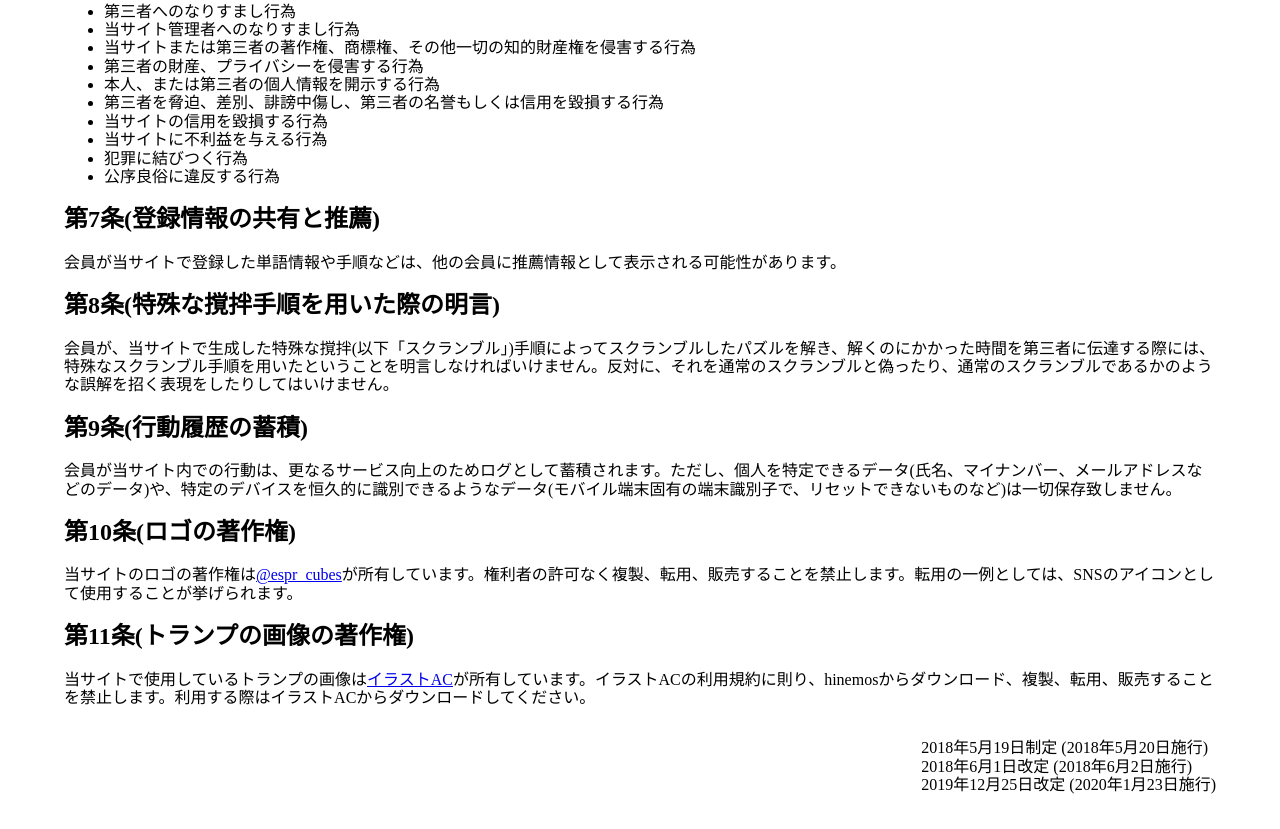
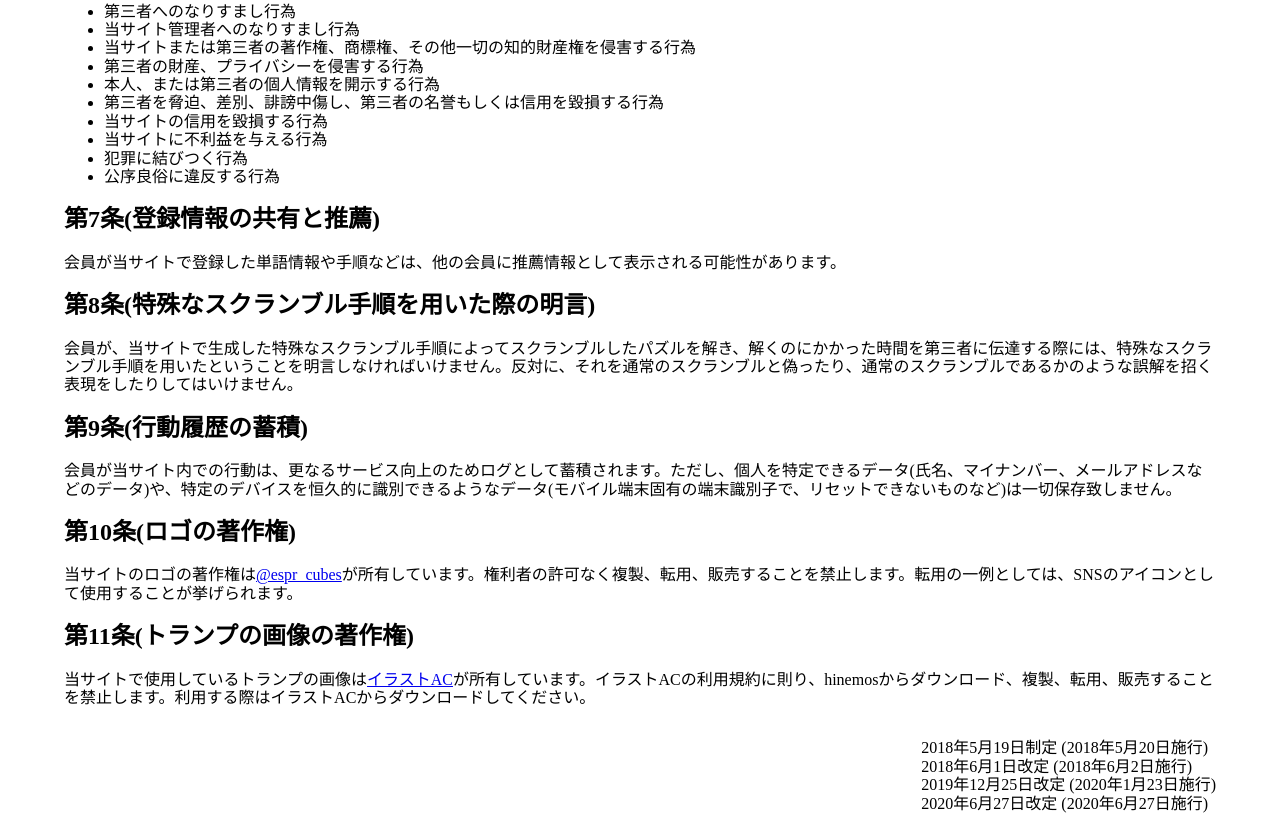
Before and after one commit to sakabar/hinemos, a website: page src/html/terms.html in a window 1280 px wide. Shown: the part 882-1711 px from the top of the page. Drawn offline with nearby package versions, Linux system fonts and the light colour scheme; files that its build step writes are made by us from their sources.

Commit message:
利用規約の文言改定: 撹拌手順→スクランブル手順

```diff
--- a/src/html/terms.html
+++ b/src/html/terms.html
@@ -96,9 +96,9 @@
         会員が当サイトで登録した単語情報や手順などは、他の会員に推薦情報として表示される可能性があります。
       </p>
 
-      <h2>第8条(特殊な撹拌手順を用いた際の明言)</h2>
+      <h2>第8条(特殊なスクランブル手順を用いた際の明言)</h2>
       <p>
-        会員が、当サイトで生成した特殊な撹拌(以下「スクランブル」)手順によってスクランブルしたパズルを解き、解くのにかかった時間を第三者に伝達する際には、特殊なスクランブル手順を用いたということを明言しなければいけません。反対に、それを通常のスクランブルと偽ったり、通常のスクランブルであるかのような誤解を招く表現をしたりしてはいけません。
+        会員が、当サイトで生成した特殊なスクランブル手順によってスクランブルしたパズルを解き、解くのにかかった時間を第三者に伝達する際には、特殊なスクランブル手順を用いたということを明言しなければいけません。反対に、それを通常のスクランブルと偽ったり、通常のスクランブルであるかのような誤解を招く表現をしたりしてはいけません。
       </p>
 
       <h2>第9条(行動履歴の蓄積)</h2>
@@ -121,6 +121,7 @@
           <li>2018年5月19日制定 (2018年5月20日施行)</li>
           <li>2018年6月1日改定 (2018年6月2日施行)</li>
           <li>2019年12月25日改定 (2020年1月23日施行)</li>
+          <li>2020年6月27日改定 (2020年6月27日施行)</li>
         </ul>
       </div>
   </body>
```
